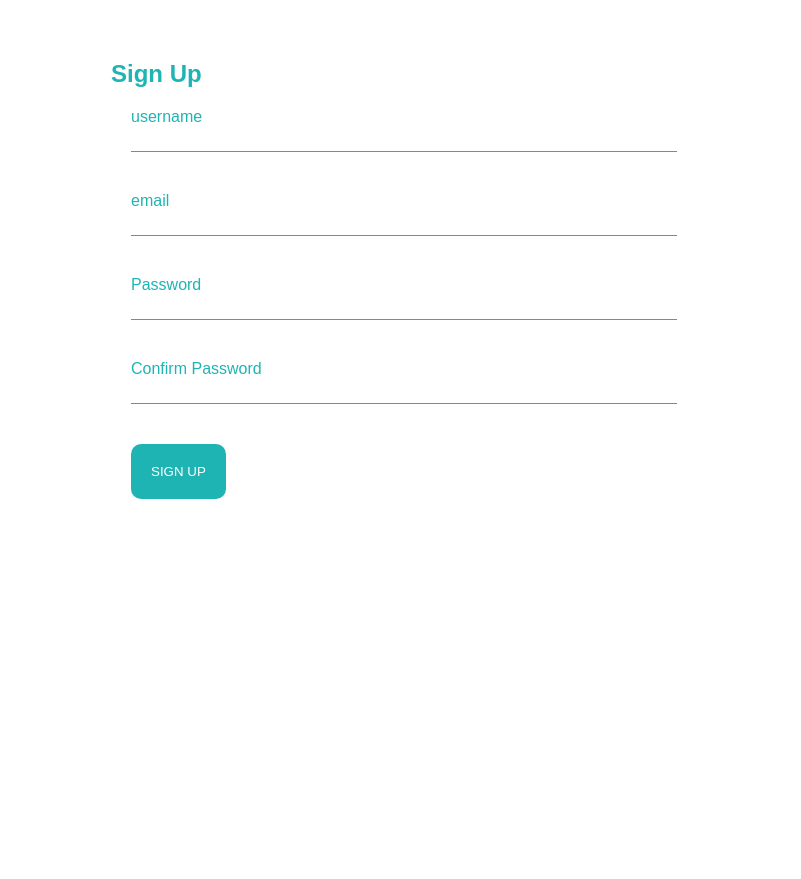
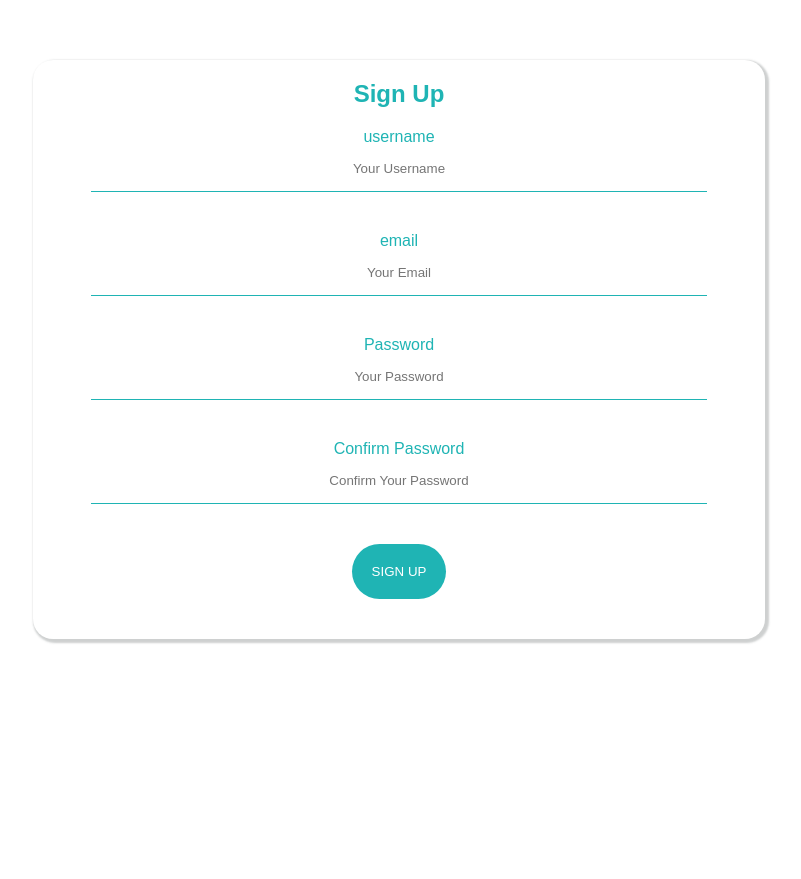
Before and after one commit to jod35/AsyncIO-FlaskApp, a Flask app: page /register in a window 1280 px wide. Shown: the part 68-947 px from the top of the page, without its empty margins (241-1042 px from the left). Run offline with Flask 2, Linux system fonts and the light colour scheme.

Commit message:
feat(added signup form and worked on its backend)

```diff
--- a/simple/models.py
+++ b/simple/models.py
@@ -12,7 +12,7 @@ class User(db.Model,UserMixin):
     def __init__(self,username,email,passwd_hash):
         self.username=username
         self.email=email
-        self.passwd_hash=password
+        self.passwd_hash=passwd_hash
 
 
     def __repr__(self):
--- a/simple/routes.py
+++ b/simple/routes.py
@@ -1,5 +1,12 @@
-from simple import app,db
+from simple import app,db,bcrypt
+import asyncio
 from flask import render_template,request,url_for,redirect
+from .models import User
+
+#function to add to db session
+def add_to_session(new_object):
+    return db.session.add(new_object)
+
 
 @app.route('/')
 def index():
@@ -16,8 +23,27 @@ def login():
     }
     return render_template('login.html',**context)
 
-@app.route('/register')
+@app.route('/register',methods=['GET','POST'])
 def register():
+    if request.method =='POST':
+        username=request.form['username']
+        email=request.form['email']
+        password=bcrypt.generate_password_hash(request.form['password'])
+
+
+        new_user=User(username=username,email=email,passwd_hash=password)
+
+        async def main():
+            db.session.add(new_user)
+            await asyncio.sleep(1)
+            db.session.commit()
+            await asyncio.sleep(2)
+            return redirect(url_for('login'))
+
+        asyncio.run(main())
+
+
+
     context={
         'title':"Create Your Account"
     }
--- a/simple/static/main.css
+++ b/simple/static/main.css
@@ -42,21 +42,34 @@ header a{
     border: none;
     padding: 20px;
     text-transform: uppercase;
-    border-radius: 10px;
+    border-radius: 40px;
+    cursor: pointer;
+}
+
+.mybtn:hover{
+    background-color: white;
+    color: rgb(31, 180, 180);
+    border: 1px solid rgb(31, 180, 180);
 }
 .form{
-    width: 50%;
+    width: 60%;
     margin: auto;
     color: rgb(31, 180, 180);
+    text-align: center;
+    box-shadow: 2px 2px 2px 2px rgba(70, 80, 80, 0.267);
+    padding: 20px;
+    border-radius: 20px;
 }
 .form-group{
     padding: 20px;
 }
 .form-control{
-    width: 100%;
-    padding: 5px;
+    width: 90%;
+    padding: 15px;
+    text-align: center;
     border: none;
     border-bottom: 1px solid rgb(31, 180, 180);
+    background-color: inherit;
 }
 footer{
     color: white;
--- a/simple/templates/base.html
+++ b/simple/templates/base.html
@@ -36,5 +36,6 @@
     <footer>
         My Simple Async App
     </footer>
+    <script src="{{ url_for('static',filename='index.js') }}"></script>
 </body>
 </html>
--- a/simple/templates/signup.html
+++ b/simple/templates/signup.html
@@ -1,30 +1,32 @@
 {% extends 'base.html' %}
 
 {% block body %}
+    <form action="" method="post">
     <div class="form">
         <h2>Sign Up</h2>
         <div class="form-group">
             <label for="username">username</label>
-            <input type="text" name="username" id="username" class="form-control">
+            <input type="text" name="username" id="username" class="form-control" placeholder="Your Username">
         </div>
 
         <div class="form-group">
             <label for="email">email</label>
-            <input type="text" name="email" id="email" class="form-control">
+            <input type="text" name="email" id="email" class="form-control" placeholder="Your Email">
         </div>
 
         <div class="form-group">
             <label for="password">Password</label>
-            <input type="password" name="password" id="password" class="form-control">
+            <input type="password" name="password" id="password" class="form-control" placeholder="Your Password">
         </div>
 
         <div class="form-group">
             <label for="confitm">Confirm Password</label>
-            <input type="password" name="confirm" id="confirm" class="form-control">
+            <input type="password" name="confirm" id="confirm" class="form-control" placeholder="Confirm Your Password">
         </div>
 
         <div class="form-group">
             <input type="submit" value="Sign Up" class="mybtn" id="signup-btn">
         </div>
     </div>
+</form>
 {% endblock body %}
```
Also changed, not shown: simple/templates/login.html (+20 -0 lines), site.db.
